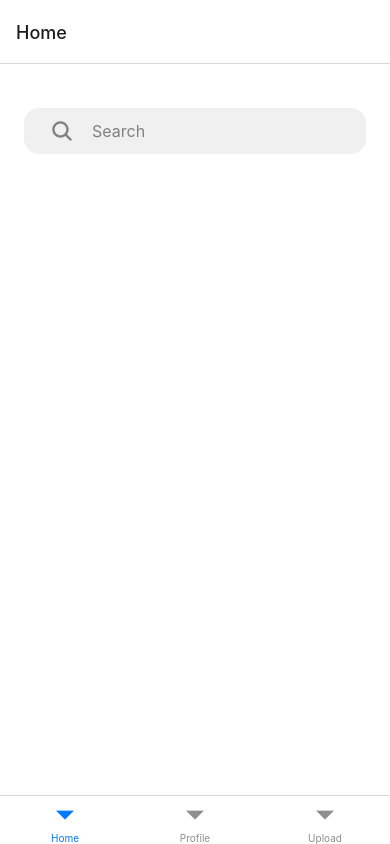
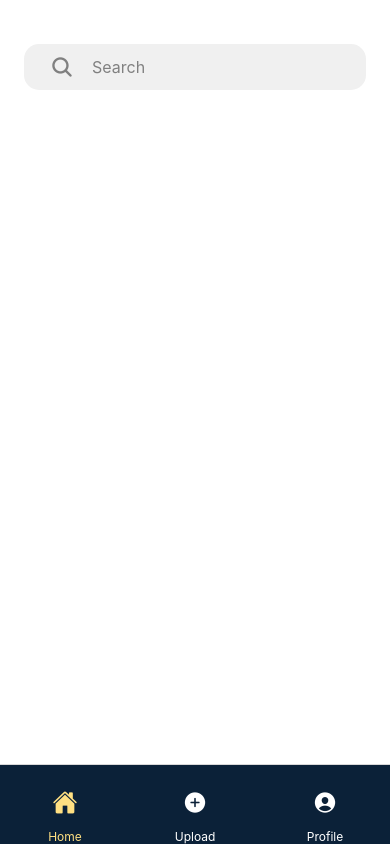
Before and after one commit to jshabun/scotties-crib, a React Native app in the folder Scotties-Crib/: screen /Home in a window 390 px wide. Built offline with nearby package versions, Linux system fonts and the light colour scheme.

Commit message:
adjusted NavBar with background styling

```diff
--- a/Scotties-Crib/NavBar.js
+++ b/Scotties-Crib/NavBar.js
@@ -1,6 +1,8 @@
 import React from 'react';
 import { createBottomTabNavigator } from '@react-navigation/bottom-tabs';
 import { NavigationContainer } from '@react-navigation/native';
+import { Ionicons } from '@expo/vector-icons';
+import { StyleSheet } from 'react-native';
 
 import HomeScreen from './Home';
 import ProfileScreen from './Profile';
@@ -10,14 +12,53 @@ const Tab = createBottomTabNavigator();
 
 const NavBar = () => {
   return (
+    <Tab.Navigator
+      screenOptions={({ route }) => ({
+        tabBarIcon: ({ color, size }) => {
+          let iconName;
 
-      <Tab.Navigator>
-        <Tab.Screen name="Home" component={HomeScreen} />
-        <Tab.Screen name="Profile" component={ProfileScreen} />
-        <Tab.Screen name="Upload" component={UploadScreen} />
-      </Tab.Navigator>
+          if (route.name === 'Home') {
+            iconName = 'home';
+          } else if (route.name === 'Upload') {
+            iconName = 'add-circle';
+          } else if (route.name === 'Profile') {
+            iconName = 'person-circle';
+          }
 
+          return <Ionicons name={iconName} size={size} color={color} />;
+        },
+        tabBarLabelStyle: styles.label,
+        tabBarItemStyle: styles.tab,
+        tabBarStyle: [
+          styles.tabBar,
+          null,
+        ],
+        headerShown: false,
+      })}
+      tabBarOptions={{
+        activeTintColor: '#FFE082', // Change the active tab color
+        inactiveTintColor: 'white', // Change the inactive tab color
+      }}
+    >
+      <Tab.Screen name="Home" component={HomeScreen} />
+      <Tab.Screen name="Upload" component={UploadScreen} />
+      <Tab.Screen name="Profile" component={ProfileScreen} />
+    </Tab.Navigator>
   );
-}
+};
+
+const styles = StyleSheet.create({
+  tab: {
+    paddingTop: 10,
+  },
+  label: {
+    fontSize: 12,
+  },
+  tabBar: {
+    height:80,
+    display: 'flex',
+    backgroundColor: '#0b2138',
+  },
+});
 
 export default NavBar;
```
